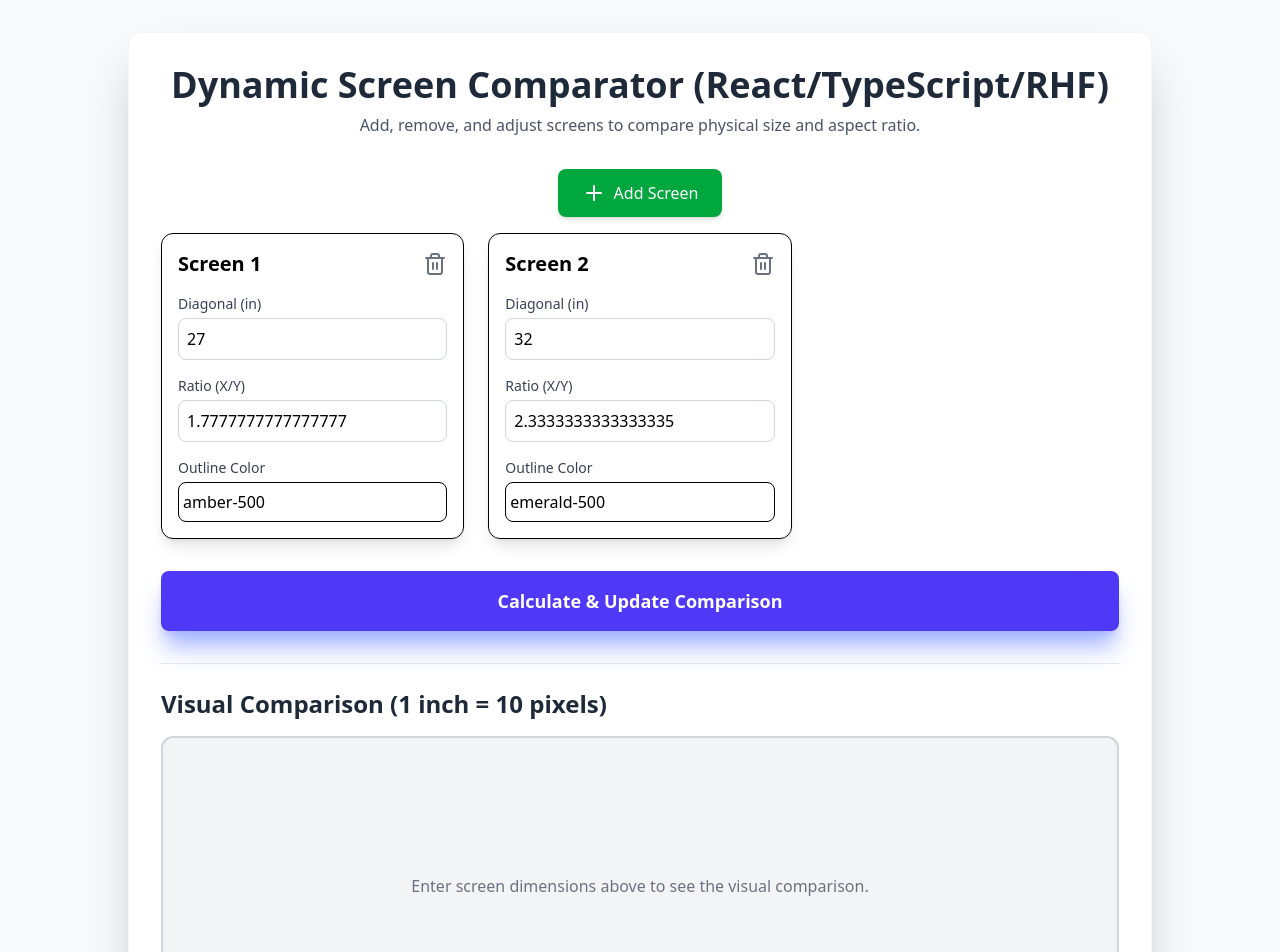
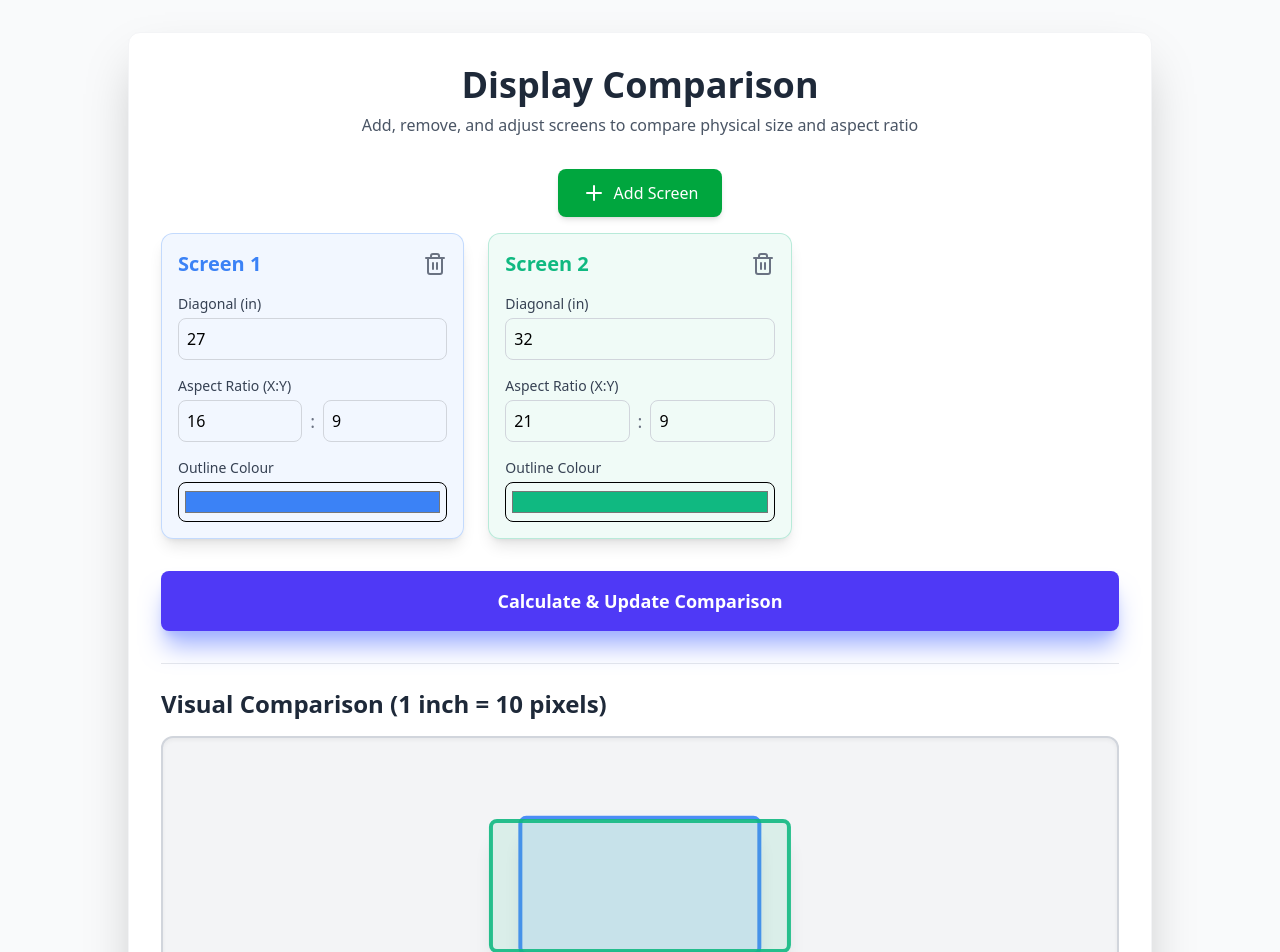
Before and after one commit to issy/display-comparison-app, a React (Vite) app: page / in a window 1280 px wide. Shown: the top 952 px of the page. Built offline with nearby package versions, Linux system fonts and the light colour scheme.

Commit message:
Refactoring

```diff
--- a/src/App.tsx
+++ b/src/App.tsx
@@ -1,5 +1,12 @@
-import React, {useState, useEffect, useCallback, useMemo} from 'react';
-import {useForm, useFieldArray, Controller, type UseFormReturn, type FieldValues} from 'react-hook-form';
+import React, {useCallback, useEffect, useState} from 'react';
+import {
+  Controller,
+  type FieldValues,
+  type Path,
+  useFieldArray,
+  useForm,
+  type UseFormReturn
+} from 'react-hook-form';
 import {PlusIcon, Trash2Icon} from "lucide-react";
 
 // --- Type Definitions ---
@@ -7,8 +14,9 @@ import {PlusIcon, Trash2Icon} from "lucide-react";
 // Defines the structure of a single screen's input data
 interface ScreenData {
   diagonal: number;
-  ratio: number;
-  colour: string; // Tailwind colour name
+  aspectX: number; // Aspect Ratio X component (e.g., 16)
+  aspectY: number; // Aspect Ratio Y component (e.g., 9)
+  colour: string; // Hex code
 }
 
 // Defines the structure of the overall form values
@@ -32,11 +40,13 @@ interface CalculatedScreen extends ScreenData, CalculatedDimensions {
 const SCALE_FACTOR = 10;
 
 // Helper function to calculate screen dimensions (Width/Height)
+// This function still requires the aspect ratio as a single number (ratio = X / Y)
 const calculateDimensions = (diagonal: number, aspectRatio: number): CalculatedDimensions => {
   if (diagonal <= 0 || aspectRatio <= 0) {
     return {width: 0, height: 0, area: 0};
   }
 
+  // Calculation based on Pythagorean theorem (D^2 = x^2 + y^2) and Ratio (R = x/y)
   const R_squared = aspectRatio * aspectRatio;
   const denominator = Math.sqrt(R_squared + 1);
 
@@ -47,24 +57,25 @@ const calculateDimensions = (diagonal: number, aspectRatio: number): CalculatedD
   return {width, height, area};
 };
 
-const colourPalette = [
-  'amber-500',
-  'emerald-500',
-  'red-500',
-  'blue-500',
-  'violet-500',
-  'orange-500',
-  'purple-500',
-  'indigo-500'
-] as const;
+// Predefined colours using standard Tailwind 500-level hex codes
+const colourPalette: string[] = [
+  '#f59e0b', // Amber-500
+  '#10b981', // Emerald-500
+  '#ef4444', // Red-500
+  '#3b82f6', // Blue-500
+  '#8b5cf6', // Violet-500
+  '#f97316', // Orange-500
+  '#a855f7', // Purple-500
+  '#6366f1'  // Indigo-500
+];
 
 const getNextColour = (currentLength: number): string => {
   return colourPalette[currentLength % colourPalette.length];
 };
 
 const defaultScreens: ScreenData[] = [
-  {diagonal: 27, ratio: 1.7777777777777777, colour: getNextColour(0)},
-  {diagonal: 32, ratio: 2.3333333333333335, colour: getNextColour(1)}
+  {diagonal: 27, aspectX: 16, aspectY: 9, colour: "#3b82f6"}, // 16:9
+  {diagonal: 32, aspectX: 21, aspectY: 9, colour: "#10b981"}  // 21:9
 ];
 
 // --- Sub-Components ---
@@ -80,8 +91,15 @@ interface ScreenInputCardProps {
 }
 
 // Component for a single screen input card, integrated with react-hook-form
-const ScreenInputCard: React.FC<ScreenInputCardProps> = ({control, index, remove, screenCount, field, updateComparison, watch}) => {
-  // Use watch to get the current screen colour for card styling
+const ScreenInputCard: React.FC<ScreenInputCardProps> = ({
+                                                           control,
+                                                           index,
+                                                           remove,
+                                                           screenCount,
+                                                           field,
+                                                           updateComparison,
+                                                           watch
+                                                         }) => {
   const screenData = watch(`screens.${index}`);
   const screenColour = screenData ? screenData.colour : field.colour;
 
@@ -94,8 +112,8 @@ const ScreenInputCard: React.FC<ScreenInputCardProps> = ({control, index, remove
 
   return (
       <div
-          className={`p-4 rounded-xl shadow-lg border border-${screenColour}`}
-          style={{backgroundColor: `${screenColour}10`}}
+          className="p-4 rounded-xl shadow-lg border"
+          style={{borderColor: `${screenColour}40`, backgroundColor: `${screenColour}10`}}
       >
         <div className="flex justify-between items-center mb-4">
           <h3 className="font-bold text-xl" style={{color: screenColour}}>Screen {index + 1}</h3>
@@ -108,7 +126,7 @@ const ScreenInputCard: React.FC<ScreenInputCardProps> = ({control, index, remove
                   className="text-gray-500 hover:text-red-600 transition duration-150"
                   type="button"
               >
-                <Trash2Icon />
+                <Trash2Icon/>
               </button>
           )}
         </div>
@@ -117,13 +135,17 @@ const ScreenInputCard: React.FC<ScreenInputCardProps> = ({control, index, remove
             <label className="block text-sm font-medium text-gray-700 mb-1"
                    htmlFor={`screens[${index}].diagonal`}>Diagonal (in)</label>
             <Controller
-                name={`screens.${index}.diagonal` as const}
+                name={`screens.${index}.diagonal` as Path<FormValues>}
                 control={control}
                 rules={positiveNumber}
                 render={({field, fieldState: {error}}) => (
                     <>
                       <input
                           {...field}
+                          onChange={(e) => {
+                            e.preventDefault();
+                            field.onChange(parseInt(e.currentTarget.value));
+                          }}
                           type="number"
                           step="any"
                           className={`w-full p-2 border rounded-lg focus:ring-indigo-500 focus:border-indigo-500 transition duration-150 ${error ? 'border-red-500' : 'border-gray-300'}`}
@@ -135,36 +157,60 @@ const ScreenInputCard: React.FC<ScreenInputCardProps> = ({control, index, remove
             />
           </div>
           <div>
-            <label className="block text-sm font-medium text-gray-700 mb-1"
-                   htmlFor={`screens[${index}].ratio`}>Ratio (X/Y)</label>
+            <label className="block text-sm font-medium text-gray-700 mb-1">Aspect Ratio
+              (X:Y)</label>
+            <div className="flex space-x-2">
+              {/* Aspect X */}
               <Controller
-                name={`screens.${index}.ratio` as const}
+                  name={`screens.${index}.aspectX` as Path<FormValues>}
                   control={control}
                   rules={positiveNumber}
                   render={({field, fieldState: {error}}) => (
-                    <>
+                      <div className="flex-1">
                         <input
                             {...field}
                             type="number"
-                          step="any"
+                            step="1"
+                            placeholder="X (e.g., 16)"
                             className={`w-full p-2 border rounded-lg focus:ring-indigo-500 focus:border-indigo-500 transition duration-150 ${error ? 'border-red-500' : 'border-gray-300'}`}
-                          onBlur={() => updateComparison()} // Trigger calculation on blur
+                            onBlur={() => updateComparison()}
                         />
                         {error && <p className="text-xs text-red-500 mt-1">{error.message}</p>}
-                    </>
+                      </div>
+                  )}
+              />
+              <span className="self-center text-lg text-gray-500">:</span>
+              {/* Aspect Y */}
+              <Controller
+                  name={`screens.${index}.aspectY` as Path<FormValues>}
+                  control={control}
+                  rules={positiveNumber}
+                  render={({field, fieldState: {error}}) => (
+                      <div className="flex-1">
+                        <input
+                            {...field}
+                            type="number"
+                            step="1"
+                            placeholder="Y (e.g., 9)"
+                            className={`w-full p-2 border rounded-lg focus:ring-indigo-500 focus:border-indigo-500 transition duration-150 ${error ? 'border-red-500' : 'border-gray-300'}`}
+                            onBlur={() => updateComparison()}
+                        />
+                        {error && <p className="text-xs text-red-500 mt-1">{error.message}</p>}
+                      </div>
                   )}
               />
             </div>
+          </div>
           <div>
             <label className="block text-sm font-medium text-gray-700 mb-1"
-                   htmlFor={`screens[${index}].colour`}>Outline Color</label>
+                   htmlFor={`screens[${index}].colour`}>Outline Colour</label>
             <Controller
-                name={`screens.${index}.colour` as const}
+                name={`screens.${index}.colour` as Path<FormValues>}
                 control={control}
                 render={({field}) => (
                     <input
                         {...field}
-                        type="colour"
+                        type="color"
                         className="w-full h-10 p-1 border rounded-lg cursor-pointer"
                         onChange={(e) => {
                           field.onChange(e);
@@ -184,27 +230,67 @@ interface ResultRowProps {
   index: number;
 }
 
-const ResultRow: React.FC<ResultRowProps> = ({screen, index}) => (
+const ResultRow: React.FC<ResultRowProps> = ({screen, index}) => {
+  return (
       <tr className="hover:bg-gray-50" style={{borderLeft: `4px solid ${screen.colour}`}}>
         <td className="px-6 py-4 whitespace-nowrap text-sm font-medium text-gray-900">Screen {index + 1}</td>
         <td className="px-6 py-4 whitespace-nowrap text-sm text-gray-500">{screen.diagonal.toFixed(1)}</td>
         <td className="px-6 py-4 whitespace-nowrap text-sm font-semibold text-gray-700">{screen.width.toFixed(2)}</td>
         <td className="px-6 py-4 whitespace-nowrap text-sm font-semibold text-gray-700">{screen.height.toFixed(2)}</td>
+        <td className="px-6 py-4 whitespace-nowrap text-sm text-gray-500">{`${screen.aspectX}:${screen.aspectY}`}</td>
         <td className="px-6 py-4 whitespace-nowrap text-sm font-medium text-indigo-600">{screen.area.toFixed(2)}</td>
       </tr>
+  )
+};
+
+interface ScreenVisualizerProps {
+  calculatedScreens: CalculatedScreen[];
+}
+
+// New reusable component for rendering the visual screen boxes
+const ScreenVisualizer: React.FC<ScreenVisualizerProps> = ({calculatedScreens}) => {
+  return (
+      <div
+          className="relative bg-gray-100 border-2 border-gray-300 overflow-hidden flex items-center justify-center min-h-[300px] rounded-xl shadow-inner">
+        {calculatedScreens.map((screen, index) => (
+            <div
+                key={screen.id}
+                // Tailwind classes for the overlap logic:
+                className="absolute top-1/2 left-1/2 transform -translate-x-1/2 -translate-y-1/2
+                               border-[4px] transition-all duration-500 ease-in-out shadow-xl opacity-90 box-content rounded-lg"
+                style={{
+                  width: `${screen.width * SCALE_FACTOR}px`,
+                  height: `${screen.height * SCALE_FACTOR}px`,
+                  borderColor: screen.colour,
+                  backgroundColor: `${screen.colour}20`,
+                  borderStyle: 'solid',
+                  zIndex: index + 1, // Stack order
+                }}
+            />
+        ))}
+        {calculatedScreens.length === 0 && (
+            <p className="text-gray-500">Enter screen dimensions above to see the visual
+              comparison.</p>
+        )}
+      </div>
   );
+};
 
-const App = () => {
+// --- Main Component ---
+const App: React.FC = () => {
+  // 1. Initialize useForm with FormValues type
   const {control, watch, getValues, formState: {errors}} = useForm<FormValues>({
     defaultValues: {screens: defaultScreens},
     mode: "onBlur"
   });
 
+  // 2. Initialize useFieldArray for dynamic screen list
   const {fields, append, remove} = useFieldArray({
     control,
     name: "screens",
   });
 
+  // State for calculated data
   const [calculatedScreens, setCalculatedScreens] = useState<CalculatedScreen[]>([]);
   const [errorMsg, setErrorMsg] = useState<string>('');
 
@@ -223,18 +309,22 @@ const App = () => {
     }
 
     currentScreens.forEach((screen, index) => {
-      const {diagonal, ratio} = screen;
+      const {diagonal, aspectX, aspectY} = screen; // Read aspectX and aspectY
 
-      if (isNaN(diagonal) || isNaN(ratio) || diagonal <= 0 || ratio <= 0) {
+      // Validate all necessary inputs are positive numbers
+      if (isNaN(diagonal) || diagonal <= 0 || isNaN(aspectX) || aspectX <= 0 || isNaN(aspectY) || aspectY <= 0) {
         hasError = true;
       }
+
+      // Calculate the single ratio number (X/Y) for the geometry formula
+      const ratio = aspectX / aspectY;
 
       const dims = calculateDimensions(diagonal, ratio);
       results.push({...screen, ...dims, id: fields[index].id});
     });
 
     if (hasError) {
-      setErrorMsg("Please ensure all screens have valid, positive diagonal and ratio values.");
+      setErrorMsg("Please ensure all screens have valid, positive diagonal, X, and Y values.");
       setCalculatedScreens([]);
     } else {
       setErrorMsg('');
@@ -242,15 +332,18 @@ const App = () => {
     }
   }, [getValues, errors, fields]);
 
-
   // Run calculation on initial load and when RHF fields change
   useEffect(() => {
     const subscription = watch(() => {
+      // Delay running the comparison slightly to allow RHF validation to catch up
       setTimeout(() => updateComparison(), 50);
     });
+
+    // Initial run
+    updateComparison();
+
     return () => subscription.unsubscribe();
   }, [watch, updateComparison]);
-
 
   const addScreen = (): void => {
     if (fields.length >= 6) {
@@ -261,53 +354,37 @@ const App = () => {
 
     const newScreen: ScreenData = {
       diagonal: 24,
-      ratio: 1.7777777777777777,
+      aspectX: 16, // Default to 16:9
+      aspectY: 9,
       colour: getNextColour(fields.length)
     };
     append(newScreen);
   };
 
-  const ScreenBox = useMemo(() => calculatedScreens.map((screen, index) => (
-      <div
-          key={screen.id}
-          className={`absolute top-1/2 left-1/2 transform -translate-x-1/2 -translate-y-1/2 border-solid border-4 border-${screen.colour} transition-all duration-500 ease-in-out shadow-xl opacity-90 box-content w-[${screen.width * SCALE_FACTOR}px] h-[${screen.height * SCALE_FACTOR}px]`}
-          style={{
-            width: `${screen.width * SCALE_FACTOR}px`,
-            height: `${screen.height * SCALE_FACTOR}px`,
-            borderColor: screen.colour,
-            backgroundColor: `${screen.colour}20`,
-            borderStyle: 'solid',
-            zIndex: index + 1, // Stack order
-          }}
-      />
-  )), [calculatedScreens]);
-
   return (
       <div
-          // Equivalent to body styles: min-h-screen background
           className="min-h-screen flex flex-col items-center justify-start py-8 px-4 bg-gray-50 font-sans"
       >
         <div className="w-full max-w-5xl bg-white p-8 shadow-2xl rounded-xl border border-gray-100">
-          <h1 className="text-4xl font-extrabold text-gray-800 mb-2 text-center">Dynamic Screen
-            Comparator (React/TypeScript/RHF)</h1>
+          <h1 className="text-4xl font-extrabold text-gray-800 mb-2 text-center">Display
+            Comparison</h1>
           <p className="text-gray-600 mb-8 text-center">Add, remove, and adjust screens to compare
-            physical size and aspect ratio.</p>
+            physical size and aspect ratio</p>
 
           {/* Dynamic Controls */}
-          <div id="screenControls" className="flex justify-center gap-4 mb-4">
+          <div className="flex justify-center gap-4 mb-4">
             <button
-                id="addScreenButton"
                 onClick={addScreen}
                 className="px-6 py-3 bg-green-600 text-white rounded-lg font-medium hover:bg-green-700 transition duration-200 shadow-md flex items-center gap-2"
                 type="button"
             >
-              <PlusIcon />
+              <PlusIcon/>
               Add Screen
             </button>
           </div>
 
           {/* Dynamic Input Fields Container (Form Body) */}
-          <form>
+          <form onSubmit={(e) => e.preventDefault()}>
             <div className="grid grid-cols-1 md:grid-cols-2 lg:grid-cols-3 gap-6 mb-8">
               {fields.map((field, index) => (
                   <ScreenInputCard
@@ -323,6 +400,7 @@ const App = () => {
               ))}
             </div>
 
+            {/* The main button triggers validation/calculation */}
             <button
                 type="button"
                 onClick={updateComparison}
@@ -338,18 +416,14 @@ const App = () => {
 
           {/* Visual Comparison Area */}
           <div className="mt-8 pt-6 border-t border-gray-200">
-            <h2 className="text-2xl font-semibold text-gray-800 mb-4">Visual Comparison (1 inch = {SCALE_FACTOR} pixels)</h2>
-            <div className="relative bg-gray-100 border-2 border-gray-300 overflow-hidden flex items-center justify-center min-h-[300px] rounded-xl">
-              {ScreenBox}
-              {calculatedScreens.length === 0 && !errorMsg && (
-                  <p className="text-gray-500">Enter screen dimensions above to see the visual
-                    comparison.</p>
-              )}
-            </div>
+            <h2 className="text-2xl font-semibold text-gray-800 mb-4">Visual Comparison (1 inch = 10
+              pixels)</h2>
+            {/* Use the new ScreenVisualizer component */}
+            <ScreenVisualizer calculatedScreens={calculatedScreens}/>
           </div>
 
           {/* Results Display */}
-          <div id="results" className="mt-8 pt-6 border-t border-gray-200">
+          <div className="mt-8 pt-6 border-t border-gray-200">
             <h2 className="text-2xl font-semibold text-gray-800 mb-4">Calculated Dimensions</h2>
             <div className="overflow-x-auto">
               <table className="min-w-full divide-y divide-gray-200 shadow-lg rounded-lg">
@@ -365,12 +439,15 @@ const App = () => {
                   <th className="px-6 py-3 text-left text-xs font-medium text-gray-500 uppercase tracking-wider">Height
                     (Y, in)
                   </th>
+                  <th className="px-6 py-3 text-left text-xs font-medium text-gray-500 uppercase tracking-wider">Aspect
+                    Ratio (X:Y)
+                  </th>
                   <th className="px-6 py-3 text-left text-xs font-medium text-gray-500 uppercase tracking-wider">Area
                     (sq in)
                   </th>
                 </tr>
                 </thead>
-                <tbody id="resultsTableBody" className="bg-white divide-y divide-gray-200">
+                <tbody className="bg-white divide-y divide-gray-200">
                 {calculatedScreens.map((screen, index) => (
                     <ResultRow key={screen.id} screen={screen} index={index}/>
                 ))}
```
Lines whose indentation alone changed are shown as unchanged.
